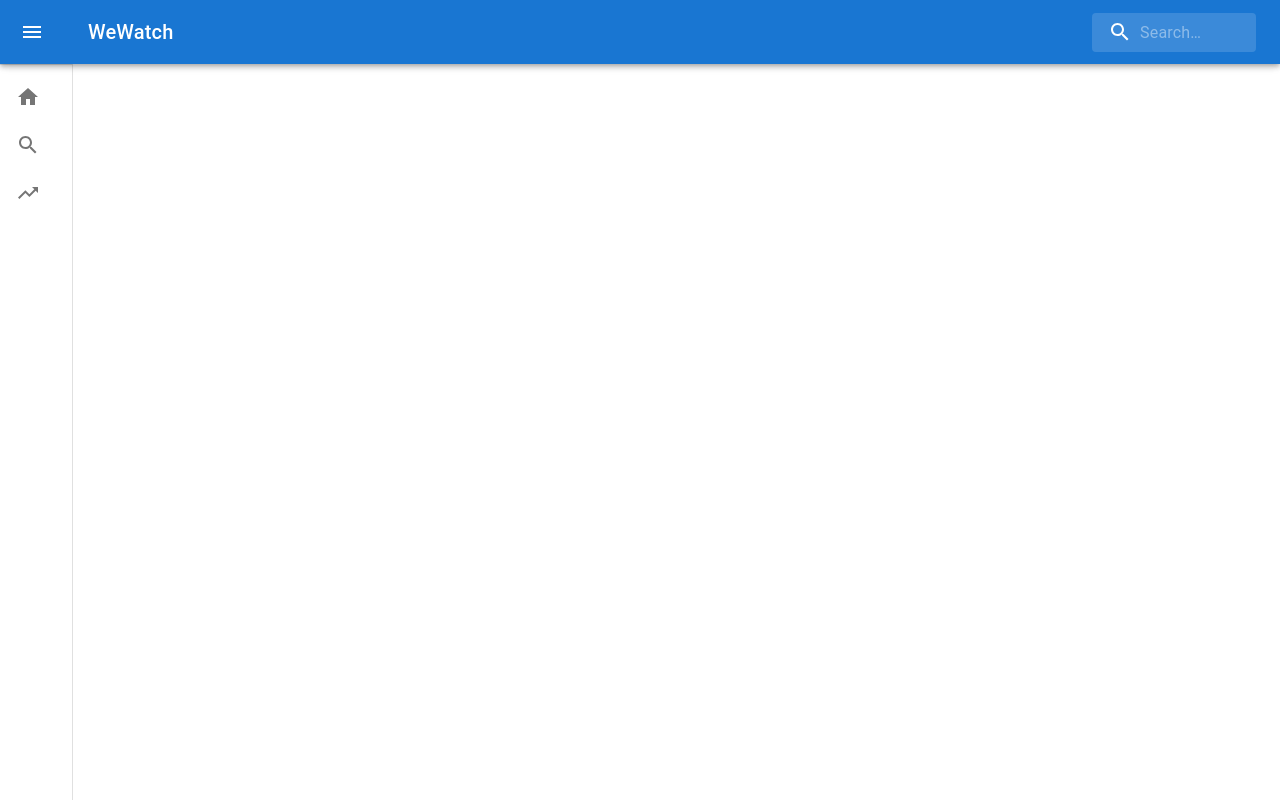
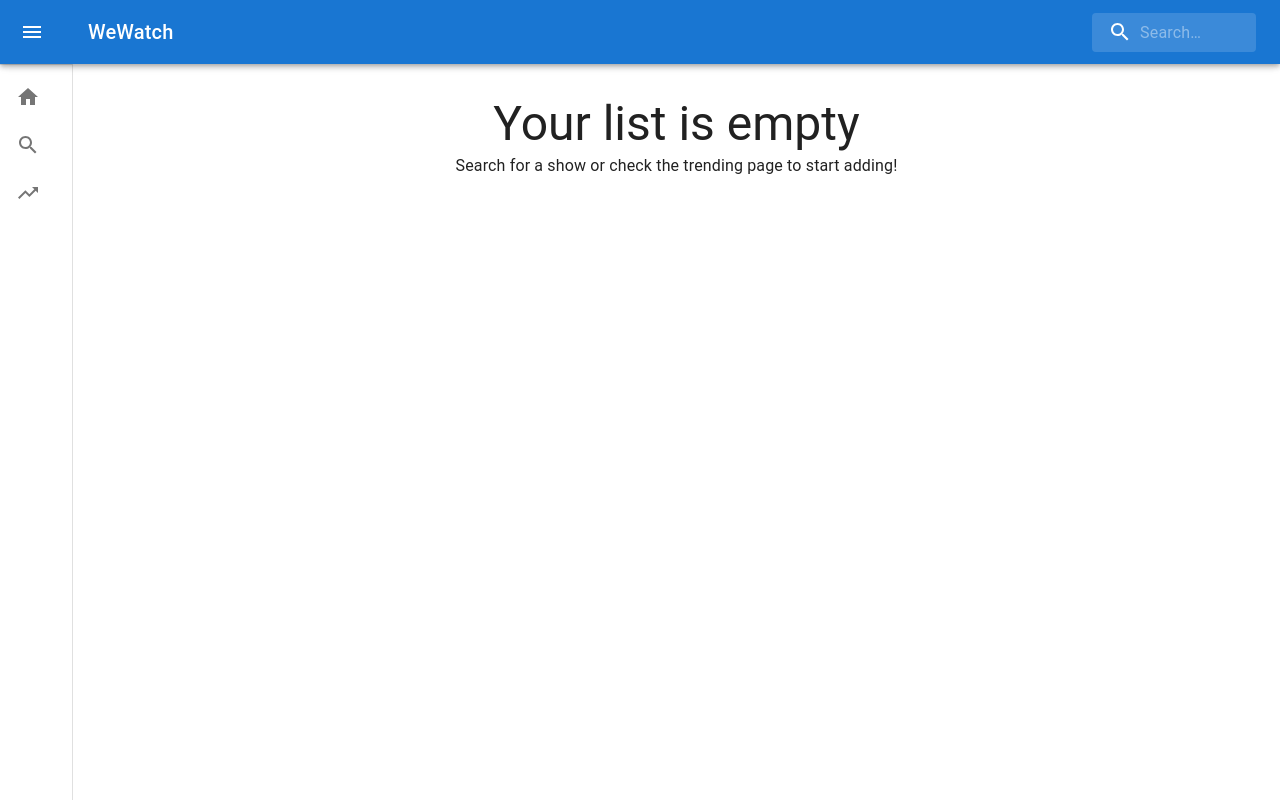
Before and after one commit to BlakeIsMyWaifu/WeWatch, a Next.js app: page / in a window 1280 px wide. Built offline with nearby package versions, Linux system fonts and the light colour scheme.

Commit message:
home page format with no lists

```diff
--- a/pages/index.tsx
+++ b/pages/index.tsx
@@ -1,4 +1,4 @@
-import { Grid, Stack, Typography } from '@mui/material'
+import { Container, Grid, Stack, Typography } from '@mui/material'
 import App from 'components/App'
 import Media from 'components/Media'
 import useMediaList, { MediaListCookie } from 'hooks/useMediaList'
@@ -16,6 +16,8 @@ const Home: React.FC = () => {
 
 	return (
 		<App>
+			{
+				Object.keys(lists).length ?
 					<Grid
 						container
 						spacing={12}
@@ -51,7 +53,20 @@ const Home: React.FC = () => {
 								</Grid>
 							})
 						}
-			</Grid>
+					</Grid> :
+					<Container sx={{
+						textAlign: 'center'
+					}}>
+						<Typography
+							variant='h3'
+						>Your list is empty</Typography>
+						<Typography
+							variant='subtitle1'
+						>
+							Search for a show or check the trending page to start adding!
+						</Typography>
+					</Container>
+			}
 		</App>
 	)
 }
```
Lines whose indentation alone changed are shown as unchanged.
